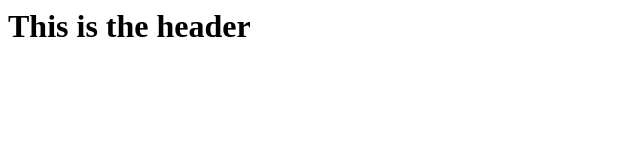
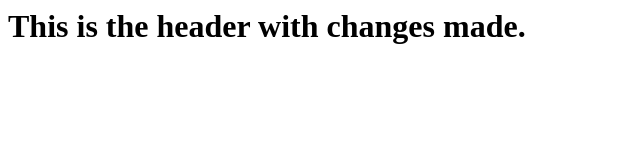
Before and after one commit to NicholasCrockford/Modern-Cloud, a plain HTML site: page index.html in a window 1280 px wide. Shown: the whole page, without its empty margins (0-640 px from the left). Drawn offline with Linux system fonts and the light colour scheme.

```diff
--- a/index.html
+++ b/index.html
@@ -1 +1 @@
-<h1>This is the header</h1>
+<h1>This is the header with changes made.</h1>
```
